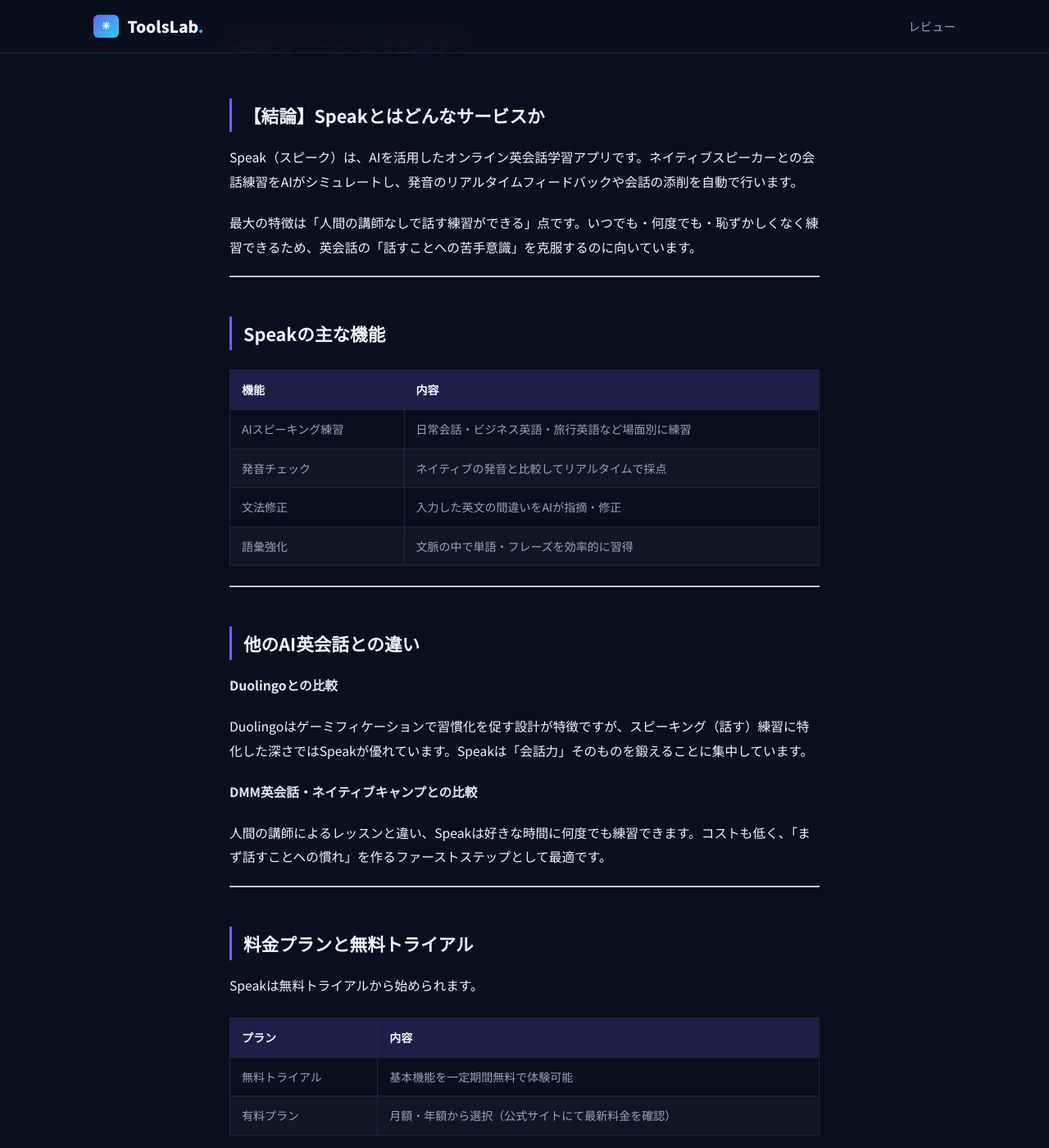
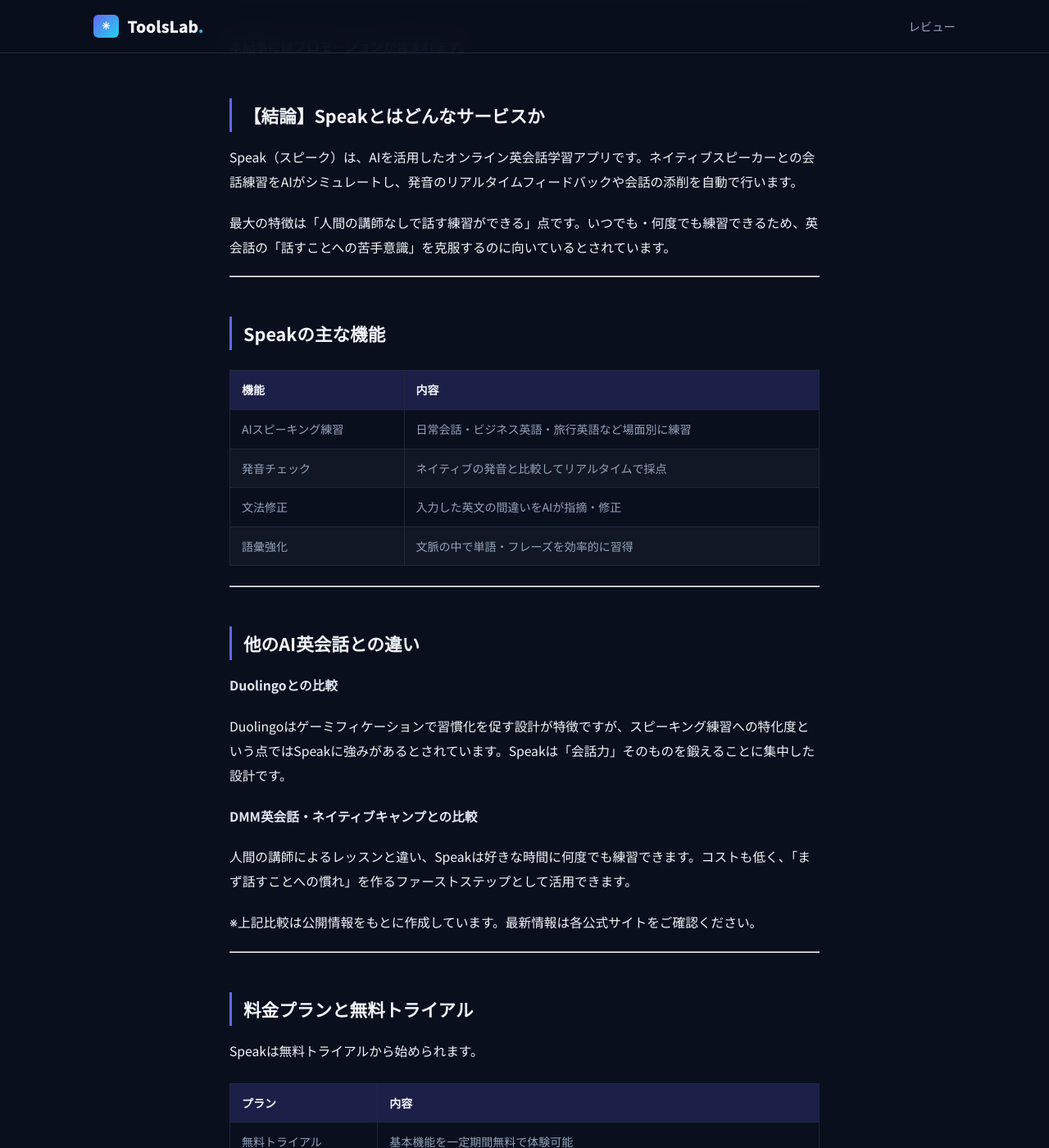
Before and after one commit to ToolsLab-ops/review, a Jekyll site: the page built from _posts/2026-05-06-speak-eikaiwa-review.md, in a window 1280 px wide and 1400 px high, scrolled down 553 px. Shown: the whole window at 82% size. Built offline with Jekyll 4.4.1, drawn with Linux system fonts in a browser that asks for light colours; some of the changed text lies outside the part shown.

Commit message:
fix: soften unverified comparative claims in speak article

```diff
--- a/_posts/2026-05-06-speak-eikaiwa-review.md
+++ b/_posts/2026-05-06-speak-eikaiwa-review.md
@@ -13,7 +13,7 @@
 
 Speak（スピーク）は、AIを活用したオンライン英会話学習アプリです。ネイティブスピーカーとの会話練習をAIがシミュレートし、発音のリアルタイムフィードバックや会話の添削を自動で行います。
 
-最大の特徴は「人間の講師なしで話す練習ができる」点です。いつでも・何度でも・恥ずかしくなく練習できるため、英会話の「話すことへの苦手意識」を克服するのに向いています。
+最大の特徴は「人間の講師なしで話す練習ができる」点です。いつでも・何度でも練習できるため、英会話の「話すことへの苦手意識」を克服するのに向いているとされています。
 
 ---
 
@@ -32,11 +32,13 @@
 
 **Duolingoとの比較**
 
-Duolingoはゲーミフィケーションで習慣化を促す設計が特徴ですが、スピーキング（話す）練習に特化した深さではSpeakが優れています。Speakは「会話力」そのものを鍛えることに集中しています。
+Duolingoはゲーミフィケーションで習慣化を促す設計が特徴ですが、スピーキング練習への特化度という点ではSpeakに強みがあるとされています。Speakは「会話力」そのものを鍛えることに集中した設計です。
 
 **DMM英会話・ネイティブキャンプとの比較**
 
-人間の講師によるレッスンと違い、Speakは好きな時間に何度でも練習できます。コストも低く、「まず話すことへの慣れ」を作るファーストステップとして最適です。
+人間の講師によるレッスンと違い、Speakは好きな時間に何度でも練習できます。コストも低く、「まず話すことへの慣れ」を作るファーストステップとして活用できます。
+
+※上記比較は公開情報をもとに作成しています。最新情報は各公式サイトをご確認ください。
 
 ---
 
@@ -84,9 +86,9 @@
 
 ## まとめ
 
-Speakは「話す練習が圧倒的に不足している」日本人英語学習者の課題を、AIで解決する新しいアプローチのサービスです。無料トライアルから試せるため、まずリスクなく体験してみることをおすすめします。
+Speakは「話す練習が圧倒的に不足している」日本人英語学習者の課題を、AIで解決するアプローチのサービスです。無料トライアルから試せるため、まずリスクなく体験してみることをおすすめします。
 
-英会話に苦手意識がある方、スピーキングを集中的に伸ばしたい方は、ぜひ一度試してみてください。
+スピーキングを集中的に伸ばしたい方は、ぜひ一度試してみてください。
 
 <!-- A8.net アフィリエイトリンク（承認後に差し替え） -->
 ➡️ [【無料体験】Speakを今すぐ試す](https://example.com)
```
